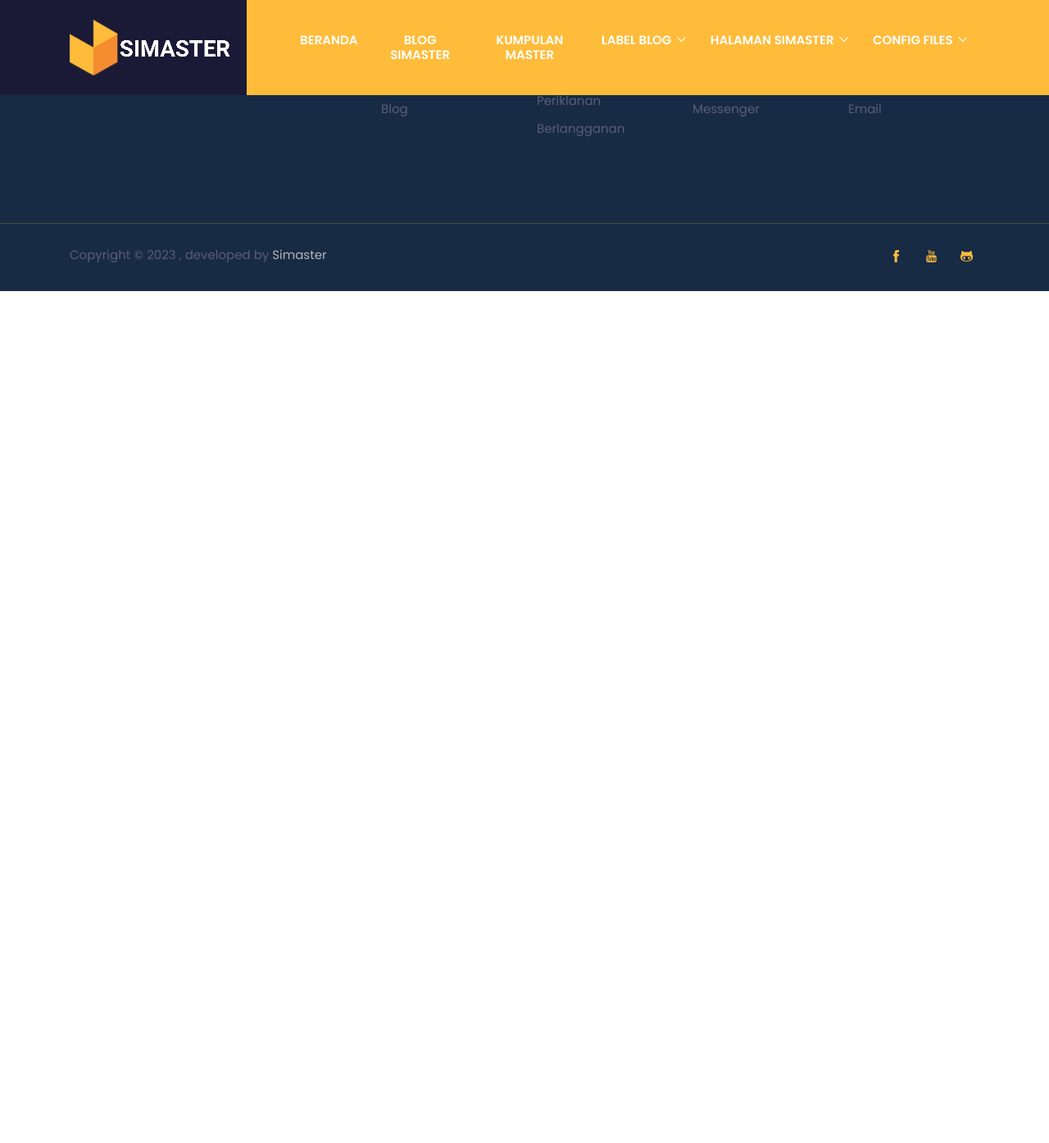
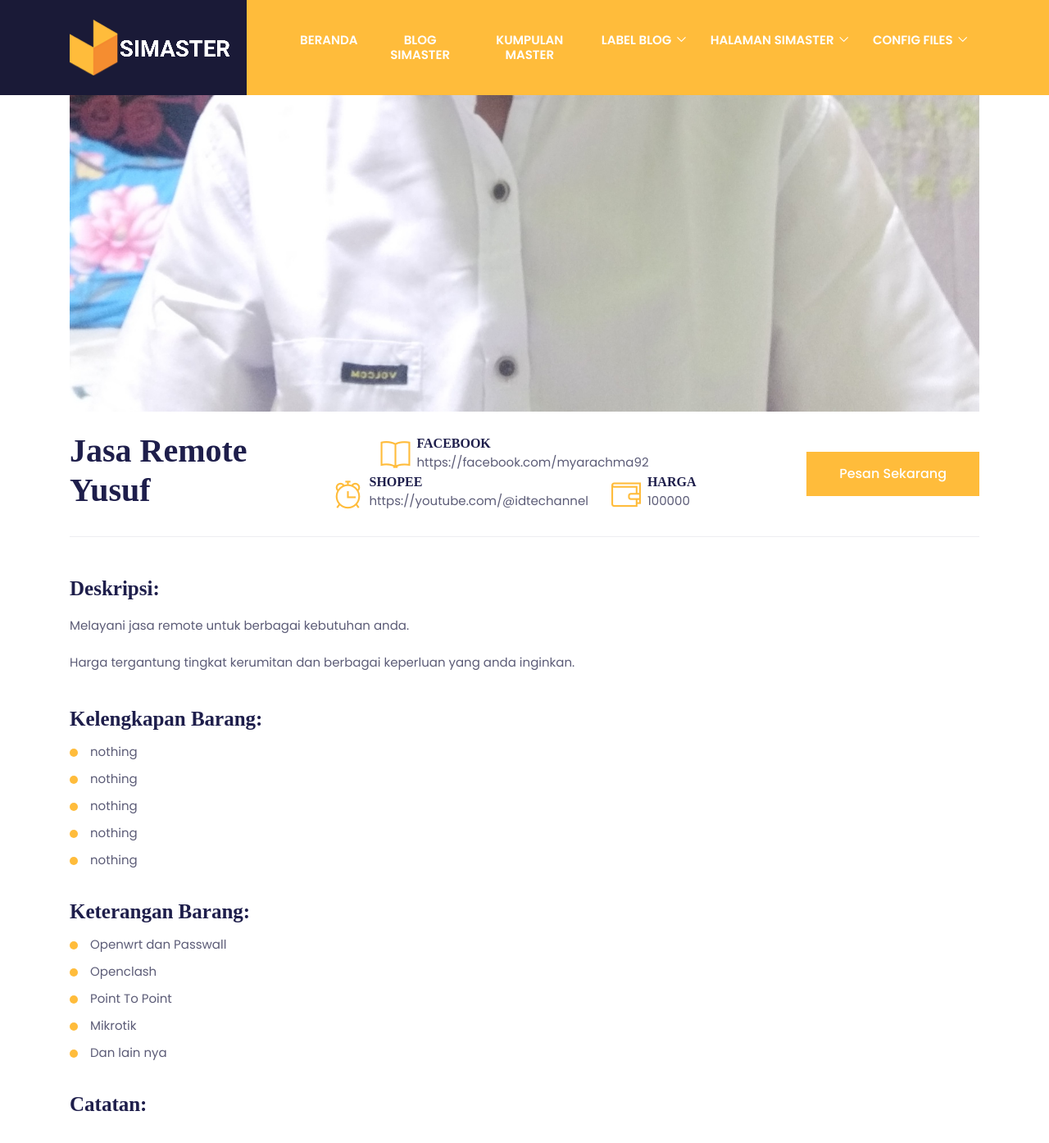
Before and after one commit to mwnsofficial/simastertutorials.github.io, a Jekyll site: the page built from pages/marketplace/jasa-remote-yusuf.md, in a window 1280 px wide and 1400 px high, scrolled down 1017 px. Shown: the top 1394 px of the window at 82% size. Built offline with Jekyll 4.4.1, drawn with Linux system fonts in a browser that asks for light colours; some web fonts are replaced; before the commit the page ends 1372 px from its top, so only the background shows below that; some of the changed text lies outside the part shown.

Commit message:
Update jasa-remote-yusuf.md

```diff
--- a/pages/marketplace/jasa-remote-yusuf.md
+++ b/pages/marketplace/jasa-remote-yusuf.md
@@ -1,7 +1,7 @@
 ---
 title: Jasa Remote Yusuf
-layout: page
-image:
+layout: marketplaces
+image: /images/teachers/yusuf.jpg
 category: jasaremote, semua
 harga: 100000
 link: https://wa.me/6287764241047
@@ -10,14 +10,17 @@ shopee: https://youtube.com/@idtechannel
 description: Melayani jasa remote untuk openwrt, mikrotik, dan lainnya
 tags: [marketplace]
 folder: marketplace
+kelengkapan1: nothing
+kelengkapan2: nothing
+kelengkapan3: nothing
+kelengkapan4: nothing
+kelengkapan5: nothing
+keterangan1: Openwrt dan Passwall
+keterangan2: Openclash
+keterangan3: Point To Point
+keterangan4: Mikrotik
+keterangan5: Dan lain nya
 ---
 Melayani jasa remote untuk berbagai kebutuhan anda.
 
 Harga tergantung tingkat kerumitan dan berbagai keperluan yang anda inginkan.
-
-> Openwrt
-> Openclash
-> Passwall
-> Mikrotik
-> Point To Point
-> Dan lain nya.
```
